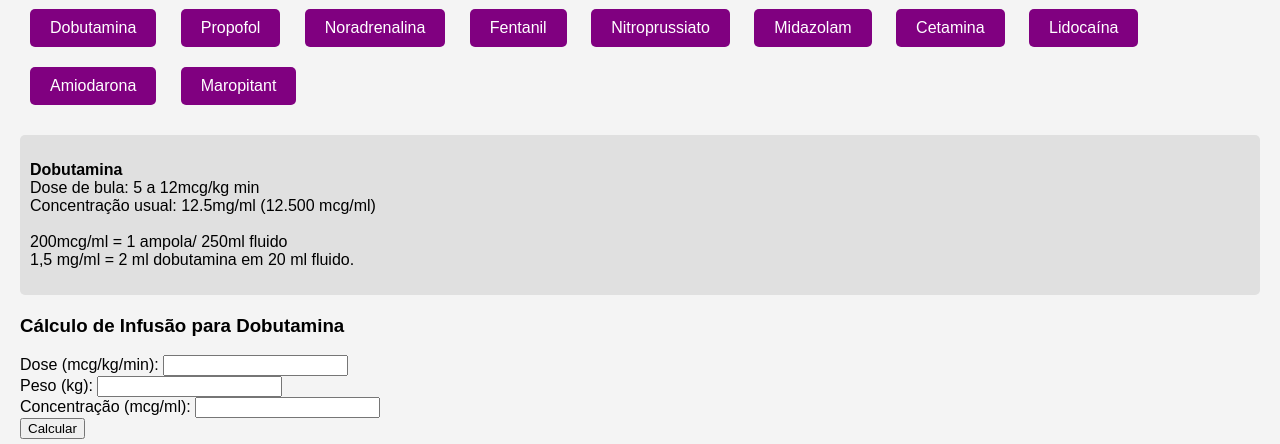
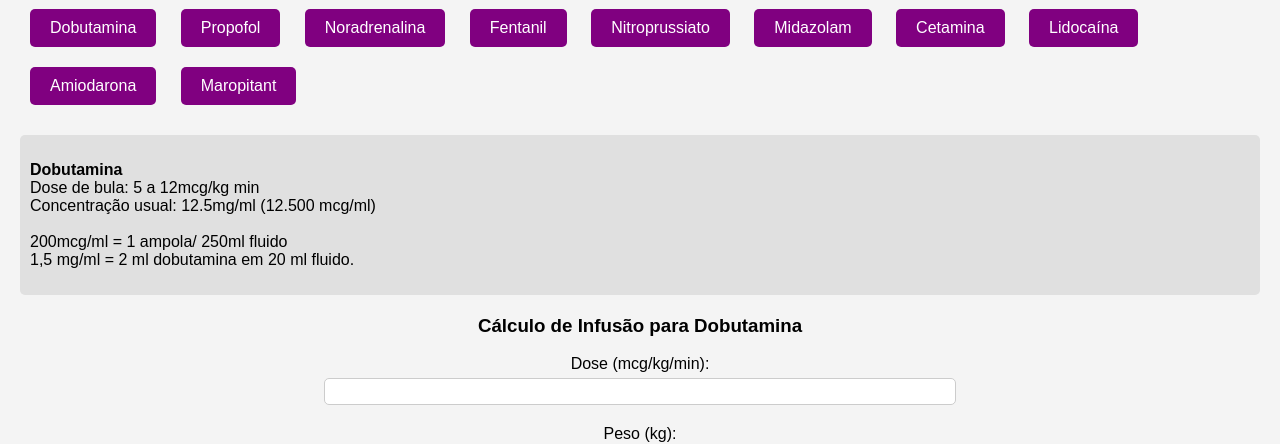
Before and after one commit to RonaldoHMF/DuoCareVet, a plain HTML site: page Index.HTML in a window 1280 px wide. Both pictures are taken after a click on the link "Dobutamina". Shown: the part 356-800 px from the top of the page. Drawn offline with Linux system fonts and the light colour scheme.

Commit message:
first commit

```diff
--- a/Index.HTML
+++ b/Index.HTML
@@ -415,3 +415,78 @@
 </script>
 </body>
 </html>
+
+<style>
+    .infusion-fields {
+        display: none;
+        margin-top: 20px;
+        text-align: center;
+    }
+    .infusion-fields label {
+        display: block;
+        margin: 10px 0 5px;
+    }
+    .infusion-fields input {
+        width: 50%;
+        padding: 5px;
+        margin-bottom: 10px;
+        border-radius: 5px;
+        border: 1px solid #ccc;
+    }
+    .infusion-fields button {
+        padding: 10px 20px;
+        background-color: purple;
+        color: white;
+        border: none;
+        border-radius: 5px;
+        cursor: pointer;
+    }
+    .infusion-fields button:hover {
+        background-color: darkviolet;
+    }
+</style>
+
+<script>
+    function showInfusionFields(medication) {
+        currentMedication = medication;
+        document.querySelectorAll('.infusion-fields').forEach(function(div) {
+            div.style.display = 'none';
+        });
+        document.getElementById('infusion-title-' + medication.toLowerCase()).innerText = 'Cálculo de Infusão para ' + medication;
+        document.getElementById('infusion-fields-' + medication.toLowerCase()).style.display = 'block';
+        document.querySelectorAll('.info-text').forEach(function(div) {
+            div.style.display = 'none';
+        });
+        if (medication === 'Dobutamina') {
+            document.getElementById('info-text-dobutamina').style.display = 'block';
+        }
+        if (medication === 'Propofol') {
+            document.getElementById('info-text-propofol').style.display = 'block';
+        }
+        if (medication === 'Noradrenalina') {
+            document.getElementById('info-text-noradrenalina').style.display = 'block';
+        }
+        if (medication === 'Fentanil') {
+            document.getElementById('info-text-fentanil').style.display = 'block';
+        }
+        if (medication === 'Nitroprussiato') {
+            document.getElementById('info-text-nitroprussiato').style.display = 'block';
+        }
+        if (medication === 'Midazolam') {
+            document.getElementById('info-text-midazolam').style.display = 'block';
+        }
+        if (medication === 'Cetamina') {
+            document.getElementById('info-text-cetamina').style.display = 'block';
+        }
+        if (medication === 'Lidocaína') {
+            document.getElementById('info-text-lidocaína').style.display = 'block';
+        }
+        if (medication === 'Amiodarona') {
+            document.getElementById('info-text-amiodarona').style.display = 'block';
+        }
+        if (medication === 'Maropitant') {
+            document.getElementById('info-text-maropitant').style.display = 'block';
+        }
+        document.getElementById('infusion-fields-' + medication.toLowerCase()).scrollIntoView({ behavior: 'smooth' });
+    }
+</script>
```
